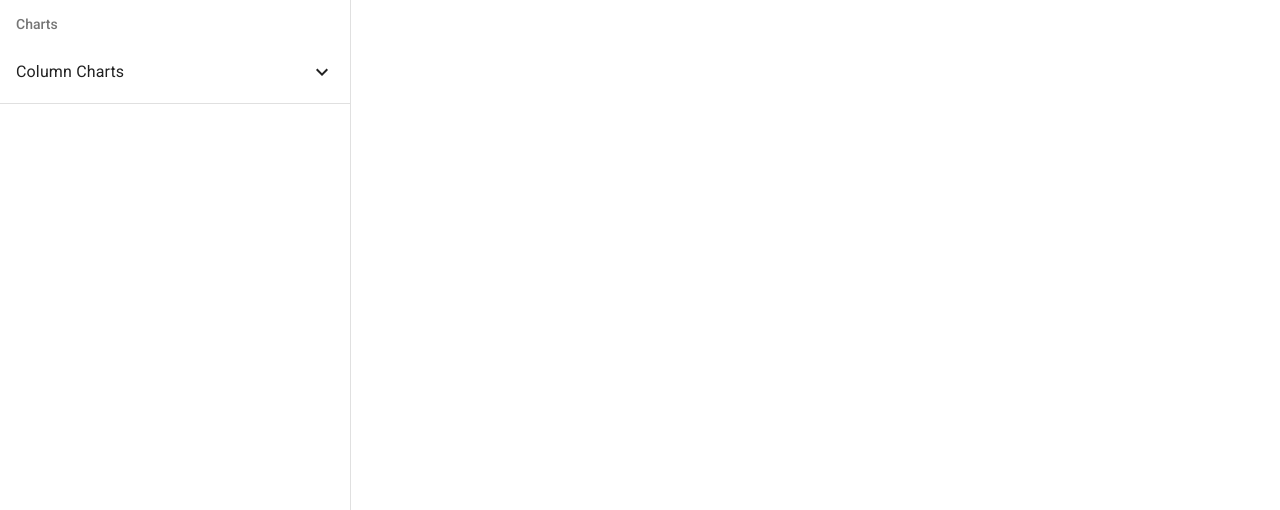
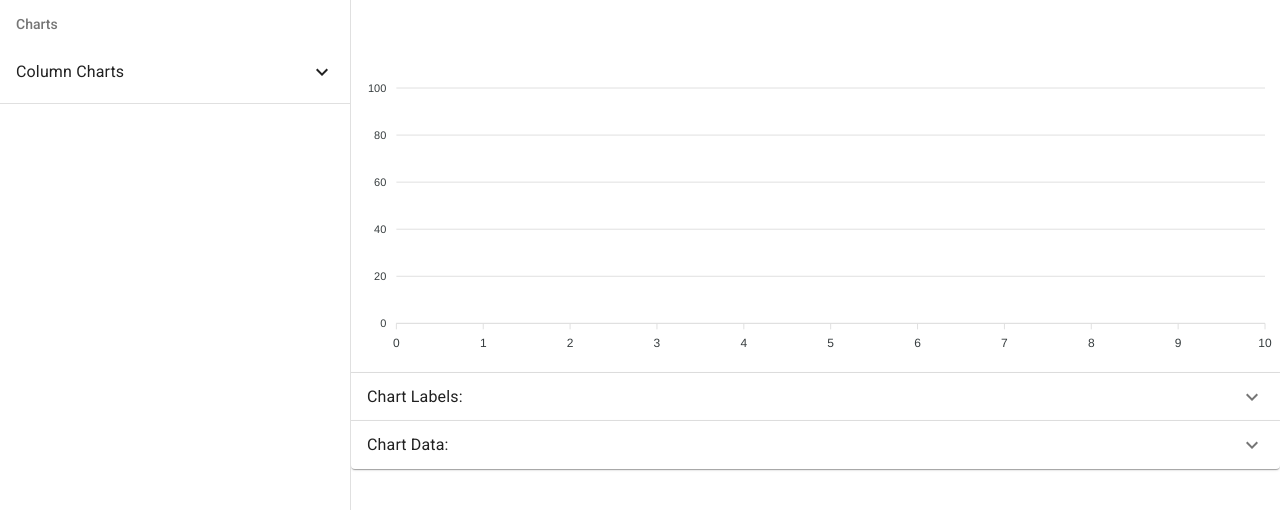
Before and after one commit to mtice/graph-box, a React (Create React App) app in the folder graph_box_umbrella/apps/web_client/: page /stacked-column-100 in a window 1280 px wide. Shown: the top 510 px of the page. Built offline with nearby package versions, Linux system fonts and the light colour scheme.

Commit message:
adds graph

```diff
--- a/graph_box_umbrella/apps/web_client/src/App.js
+++ b/graph_box_umbrella/apps/web_client/src/App.js
@@ -7,6 +7,7 @@ import './App.scss';
 import BasicColumnChart from './components/ColumnCharts/Basic/index';
 import ColumnWithLabels from './components/ColumnCharts/ColumnWithLabels/index';
 import StackedColumns from './components/ColumnCharts/StackedColumns/index';
+import StackedColumns100 from './components/ColumnCharts/StackedColumns100/index';
 import Menu from './menu';
 
 function App() {
@@ -26,6 +27,9 @@ function App() {
             <Route path="/stacked-column">
               <StackedColumns />
             </Route>
+            <Route path="/stacked-column-100">
+              <StackedColumns100 />
+            </Route>
           </Switch>
         </Router>
       </MuiPickersUtilsProvider>
--- /dev/null
+++ b/graph_box_umbrella/apps/web_client/src/components/ColumnCharts/StackedColumns100/index.js
@@ -0,0 +1,117 @@
+
+
+
+import React, { Component } from "react";
+import Chart from 'react-apexcharts';
+import { LoopSeries, LoopCategories } from '../loops';
+import { sharedSeriesConfig, sharedOptionsConfig } from '../sharedConfig';
+import { addNewSeries, editCategories, editTitle, editSeriesTitle, editSeriesValues, addNewCategory } from '../sharedEventHandlers';
+
+//@material-ui styling
+import { withStyles } from '@material-ui/core/styles';
+import { styles } from '../classes';
+
+
+//@material-ui components
+import AddIcon from '@material-ui/icons/Add';
+import ExpandMoreIcon from '@material-ui/icons/ExpandMore';
+import ExpansionPanel from '@material-ui/core/ExpansionPanel';
+import ExpansionPanelSummary from '@material-ui/core/ExpansionPanelSummary';
+import ExpansionPanelDetails from '@material-ui/core/ExpansionPanelDetails';
+import Fab from '@material-ui/core/Fab';
+import Typography from '@material-ui/core/Typography';
+import TextField from '@material-ui/core/TextField';
+
+class StackedColumns100 extends Component {
+  constructor() {
+    super();
+
+    this.state = {
+      ...sharedSeriesConfig(),
+      options: {
+        ...sharedOptionsConfig(),
+        chart: {
+          type: 'bar',
+          height: 350,
+          stacked: true,
+          stackType: '100%'
+        },
+        responsive: [{
+          breakpoint: 480,
+          options: {
+            legend: {
+              position: 'bottom',
+              offsetX: -10,
+              offsetY: 0
+            }
+          }
+        }],
+        xaxis: {
+          categories: [],
+        },
+        fill: {
+          opacity: 1
+        },
+        legend: {
+          position: 'right',
+          offsetX: 0,
+          offsetY: 50
+        }
+      }
+    };
+
+
+    this.addNewSeries = addNewSeries.bind(this);
+    this.editCategories = editCategories.bind(this);
+    this.editTitle = editTitle.bind(this);
+    this.editSeriesTitle = editSeriesTitle.bind(this);
+    this.editSeriesValues = editSeriesValues.bind(this);
+    this.addNewCategory = addNewCategory.bind(this);
+  }
+
+  render() {
+    const { classes } = this.props;
+    const { series } = this.state
+    const { categories } = this.state.options.xaxis
+
+    return (
+      <div id="chart" className={classes.chart}>
+        <Chart options={this.state.options} series={this.state.series} type="bar" height={350} />
+
+        <ExpansionPanel>
+          <ExpansionPanelSummary expandIcon={<ExpandMoreIcon />} aria-controls="panel1a-content" id="panel1a-header">
+            <Typography>Chart Labels: </Typography>
+          </ExpansionPanelSummary>
+          <ExpansionPanelDetails>
+            <div className={classes.chartControl}>
+              <div>
+                <Typography className={classes.fieldLabel}>Title:</Typography>
+                <TextField className={classes.textField} label={this.state.options.title.text} variant="outlined" onBlur={e => this.editTitle(e)} />
+              </div>
+              <div>
+                <Typography className={classes.fieldLabel}>Categories:</Typography>
+                <LoopCategories categories={categories} classes={classes} editCategories={this.editCategories} />
+                <Fab size="small" color="primary" aria-label="add" className={classes.addDataButton} onClick={() => { this.addNewCategory() }} >
+                  <AddIcon />
+                </Fab>
+              </div>
+            </div>
+          </ExpansionPanelDetails>
+        </ExpansionPanel>
+        <ExpansionPanel>
+          <ExpansionPanelSummary expandIcon={<ExpandMoreIcon />} aria-controls="panel1a-content" id="panel1a-header">
+            <Typography>Chart Data: </Typography>
+          </ExpansionPanelSummary>
+          <ExpansionPanelDetails>
+            <LoopSeries categories={categories} classes={classes} series={series} editSeriesTitle={this.editSeriesTitle} editSeriesValues={this.editSeriesValues} />
+            <Fab size="small" color="primary" aria-label="add" className={classes.addDataButton} onClick={() => { this.addNewSeries() }} >
+              <AddIcon />
+            </Fab>
+          </ExpansionPanelDetails>
+        </ExpansionPanel>
+      </div>
+    );
+  }
+}
+
+export default withStyles(styles)(StackedColumns100);
--- a/graph_box_umbrella/apps/web_client/src/menu.js
+++ b/graph_box_umbrella/apps/web_client/src/menu.js
@@ -52,6 +52,11 @@ function getItems() {
                 id: 3,
                 name: "Stacked Columns",
                 link: "/stacked-column"
+              },
+              {
+                id: 4,
+                name: "Stacked Columns 100",
+                link: "/stacked-column-100"
               }
             ]
           }
```
